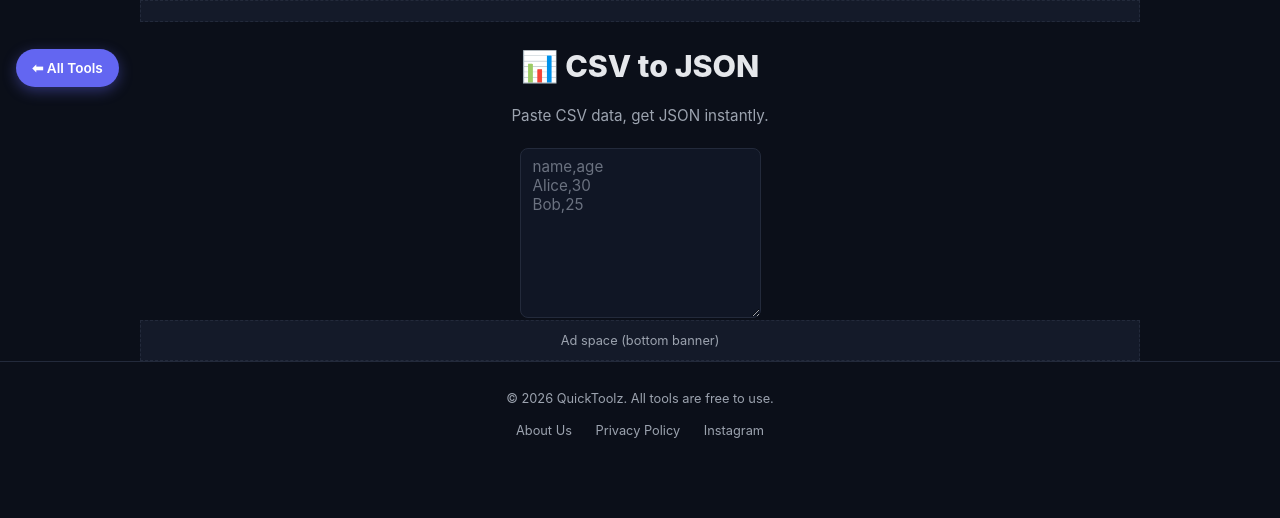
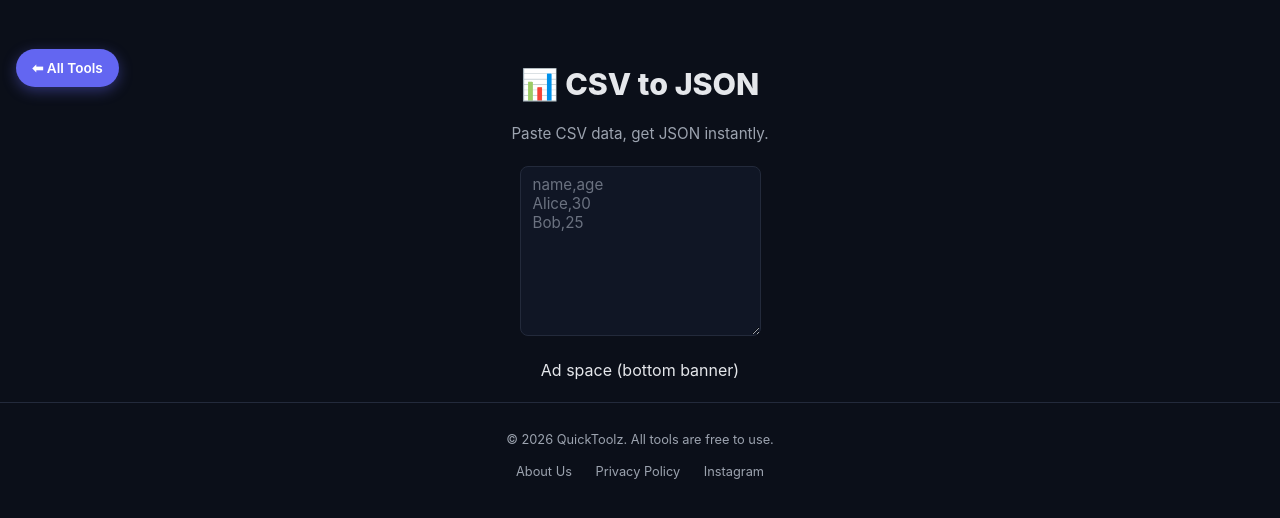
Before and after one commit to contactquicktoolz-source/quicktoolz, a Flask app: page /csv-to-json in a window 1280 px wide. Shown: the part 51-569 px from the top of the page. Run offline with Flask 3, Linux system fonts and the light colour scheme; some libraries are stand-ins or nearby versions.

Commit message:
Update ad slot styling

```diff
--- a/static/style.css
+++ b/static/style.css
@@ -165,14 +165,21 @@ button:hover { background: var(--primary-dark); }
 .hint { color: var(--muted); font-size: 0.8rem; margin-top: 6px; }
 
 .ad-slot {
-    background: var(--card-bg);
-    border: 1px dashed var(--border);
+    background: transparent;
+    border: none;
     text-align: center;
-    padding: 10px;
-    color: var(--muted);
-    font-size: 0.8rem;
-    margin: 0 auto;
-    max-width: 1000px;
+    padding: 10px 0;
+    margin: 10px auto;
+    max-width: 728px;
+    width: 100%;
+    overflow: hidden;
+}
+
+.ad-slot iframe,
+.ad-slot img,
+.ad-slot div {
+    max-width: 100%;
+    height: auto;
 }
 
 @media (max-width: 600px) {
```
